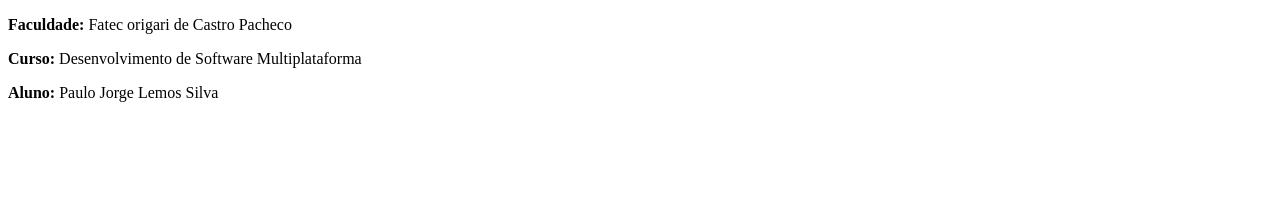
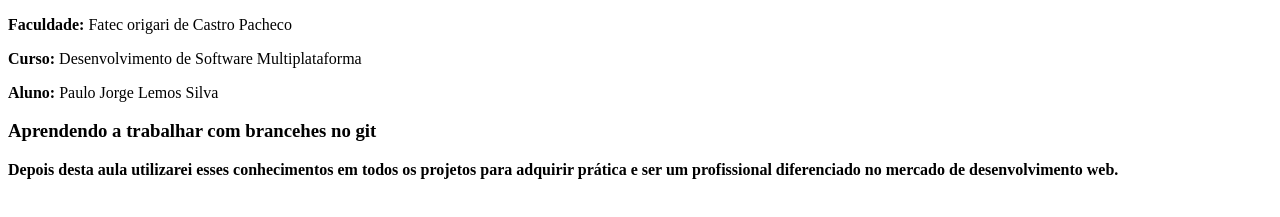
Before and after one commit to SeDeX1212/primeiro-projeto-git, a plain HTML site: page index.html in a window 1280 px wide. Shown: the part 105-322 px from the top of the page. Drawn offline with Linux system fonts and the light colour scheme.

Commit message:
Alteração no Index.html para nova-branch

```diff
--- a/index.html
+++ b/index.html
@@ -1,10 +1,12 @@
 <!DOCTYPE html>
 <html lang="en">
+
 <head>
     <meta charset="UTF-8">
     <meta name="viewport" content="width=, initial-scale=1.0">
     <title>Primeiro projeto GIT</title>
 </head>
+
 <body>
     <h1>Primeiro projeto no GIT</h1>
     <h3>Meu primeiro projeto no Github nas aulas do professor Júnior</h3>
@@ -12,5 +14,10 @@
     <p><b>Curso:</b> Desenvolvimento de Software Multiplataforma</p>
     <p><b>Aluno:</b> Paulo Jorge Lemos Silva</p>
 
+    <h3>Aprendendo a trabalhar com brancehes no git</h3>
+    <p><b>Depois desta aula utilizarei esses conhecimentos em todos os projetos para adquirir prática
+        e ser um profissional diferenciado no mercado de desenvolvimento web. </b> </p>
+
 </body>
+
 </html>
```
